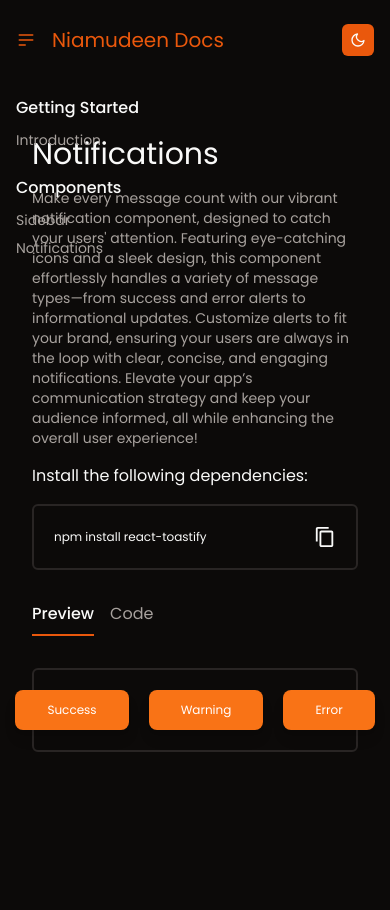
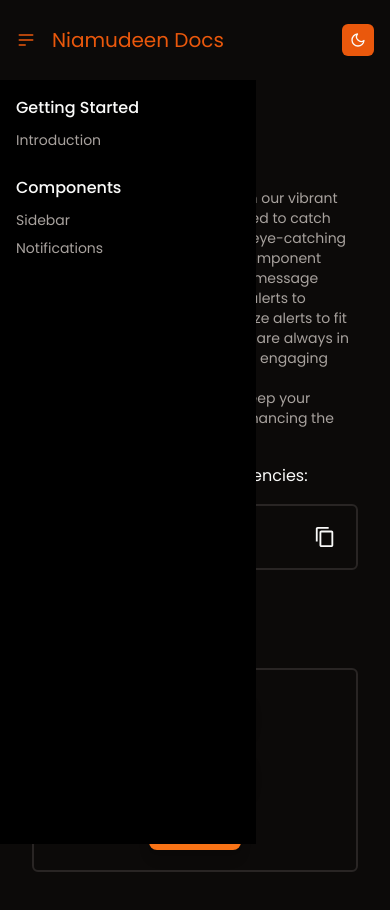
Before and after one commit to niamudeen-pro/niamudeen-docs, a React (Create React App) app: page /components/notifications in a window 390 px wide. Shown: the top 910 px of the page. Built offline with nearby package versions, Linux system fonts and the light colour scheme.

Commit message:
refactor the code

```diff
--- a/src/components/layout/MainLayout.jsx
+++ b/src/components/layout/MainLayout.jsx
@@ -42,7 +42,7 @@ export default function MainLayout({
     <div className="flex flex-col md:flex-row mt-10">
       <aside
         className={classNames(
-          "p-4 md:p-0 top-20 md:top-0 md:block fixed inset-y-0 left-0 z-50 w-64 overflow-y-auto  transition duration-200 ease-in-out md:relative md:translate-x-0",
+          "p-4 md:p-0 top-20 md:top-0 md:block fixed inset-y-0 left-0 z-50 w-64 overflow-y-auto  transition duration-200 ease-in-out md:relative md:translate-x-0  bg-white dark:bg-black md:bg-transparent md:dark:bg-transparent",
           { "!hidden": !isSidebarOpen }
         )}
       >
--- a/src/pages/components/Notifications.jsx
+++ b/src/pages/components/Notifications.jsx
@@ -35,7 +35,7 @@ export default function NotificationsComponent() {
         filename: "App.js",
       }}
     >
-      <div className="flex justify-center gap-5">
+      <div className="flex flex-col items-center sm:flex-row sm:justify-center gap-5">
         <button
           className="w-max cursor-pointer rounded-lg bg-black px-8 py-3 text-xs capitalize text-white shadow-lg transition-all duration-300 ease-in-out hover:bg-black/80 dark:bg-orange-500 dark:hover:bg-orange-500/80"
           onClick={handleSuccessNotification}
```
